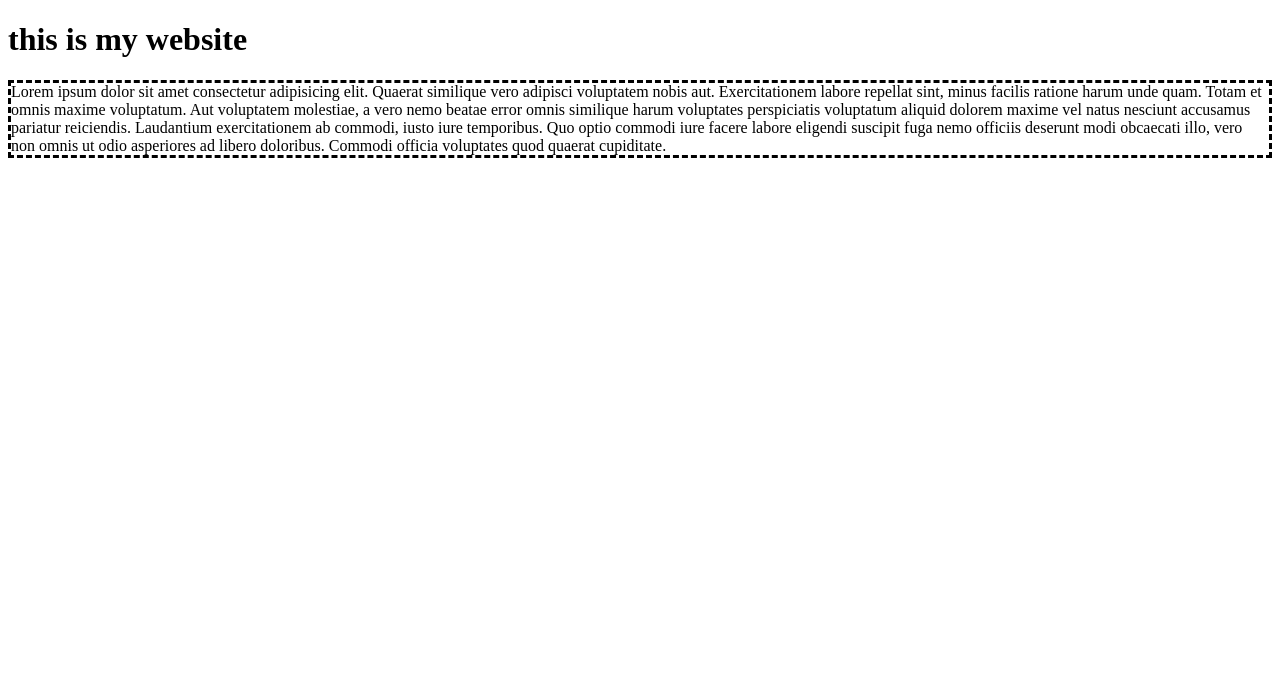
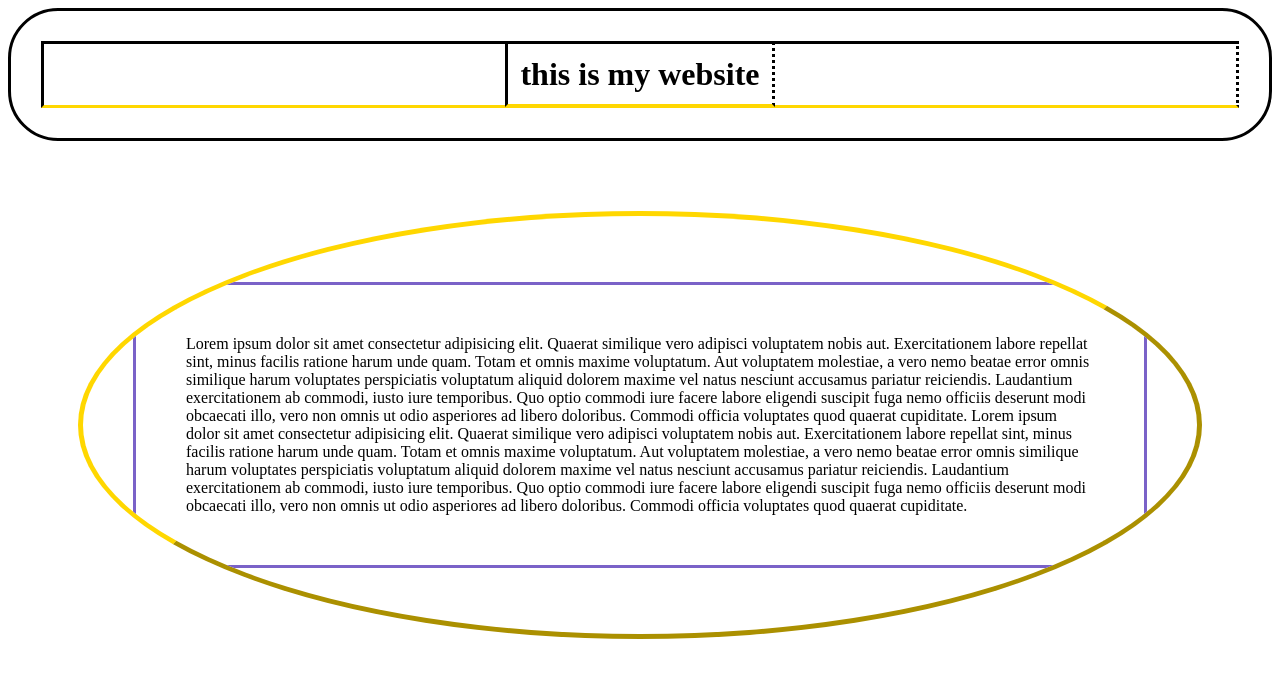
Before and after one commit to Ali-Afifi-Hussain/css-notes, a plain HTML site: page index.html in a window 1280 px wide. Drawn offline with Linux system fonts and the light colour scheme.

Commit message:
finish boarder branch

```diff
--- a/index.html
+++ b/index.html
@@ -1,5 +1,6 @@
 <!DOCTYPE html>
 <html lang="en">
+
 <head>
     <meta charset="UTF-8">
     <meta name="auther" content="ali_afifi">
@@ -7,10 +8,29 @@
     <link rel="stylesheet" href="styli.css">
     <title>boarders</title>
 </head>
+
 <body>
-    <h1>this is my website</h1>
-    <p>Lorem ipsum dolor sit amet consectetur adipisicing elit. Quaerat similique vero adipisci voluptatem nobis aut. Exercitationem labore repellat sint, minus facilis ratione harum unde quam. Totam et omnis maxime voluptatum.
-    Aut voluptatem molestiae, a vero nemo beatae error omnis similique harum voluptates perspiciatis voluptatum aliquid dolorem maxime vel natus nesciunt accusamus pariatur reiciendis. Laudantium exercitationem ab commodi, iusto iure temporibus.
-    Quo optio commodi iure facere labore eligendi suscipit fuga nemo officiis deserunt modi obcaecati illo, vero non omnis ut odio asperiores ad libero doloribus. Commodi officia voluptates quod quaerat cupiditate.</p>
+    <div class="header1box">
+        <h1 class="header1" ><span class="header1">this is my website</span></h1>
+    </div>
+    <div class="box">
+        <p>Lorem ipsum dolor sit amet consectetur adipisicing elit. Quaerat similique vero adipisci voluptatem nobis
+            aut. Exercitationem labore repellat sint, minus facilis ratione harum unde quam. Totam et omnis maxime
+            voluptatum.
+            Aut voluptatem molestiae, a vero nemo beatae error omnis similique harum voluptates perspiciatis voluptatum
+            aliquid dolorem maxime vel natus nesciunt accusamus pariatur reiciendis. Laudantium exercitationem ab
+            commodi, iusto iure temporibus.
+            Quo optio commodi iure facere labore eligendi suscipit fuga nemo officiis deserunt modi obcaecati illo, vero
+            non omnis ut odio asperiores ad libero doloribus. Commodi officia voluptates quod quaerat cupiditate.
+            Lorem ipsum dolor sit amet consectetur adipisicing elit. Quaerat similique vero adipisci voluptatem nobis
+            aut. Exercitationem labore repellat sint, minus facilis ratione harum unde quam. Totam et omnis maxime
+            voluptatum.
+            Aut voluptatem molestiae, a vero nemo beatae error omnis similique harum voluptates perspiciatis voluptatum
+            aliquid dolorem maxime vel natus nesciunt accusamus pariatur reiciendis. Laudantium exercitationem ab
+            commodi, iusto iure temporibus.
+            Quo optio commodi iure facere labore eligendi suscipit fuga nemo officiis deserunt modi obcaecati illo, vero
+            non omnis ut odio asperiores ad libero doloribus. Commodi officia voluptates quod quaerat cupiditate.</p>
+    </div>
 </body>
+
 </html>
--- a/styli.css
+++ b/styli.css
@@ -1,3 +1,37 @@
 p {
-    border-style: dashed;
+  font-size: 16px;
+  border-style: solid;
+  border-color: rgb(122, 98, 200);
+  padding: 50px;
+  border-radius:15px;
 }
+.box {
+    border: 5px solid;
+    border-radius: 50%;
+    overflow: scroll;
+    overflow: hidden;
+    border: inset;
+    border: outset;
+    border-width: 5px;
+    border-color: gold;
+    margin: 70px;
+    padding: 50px;
+  }
+  .header1{
+    border-left-style: solid ;
+    border-right-style: dotted ;
+    border-bottom-style: solid ;
+    border-top-style: solid ;
+    border-bottom-color:gold;
+    padding: 12px;
+    margin: 30px;
+
+
+  }
+  .header1box{
+    text-align: center;
+    border-radius: 50px;
+    border-style:solid;
+
+
+  }
```
